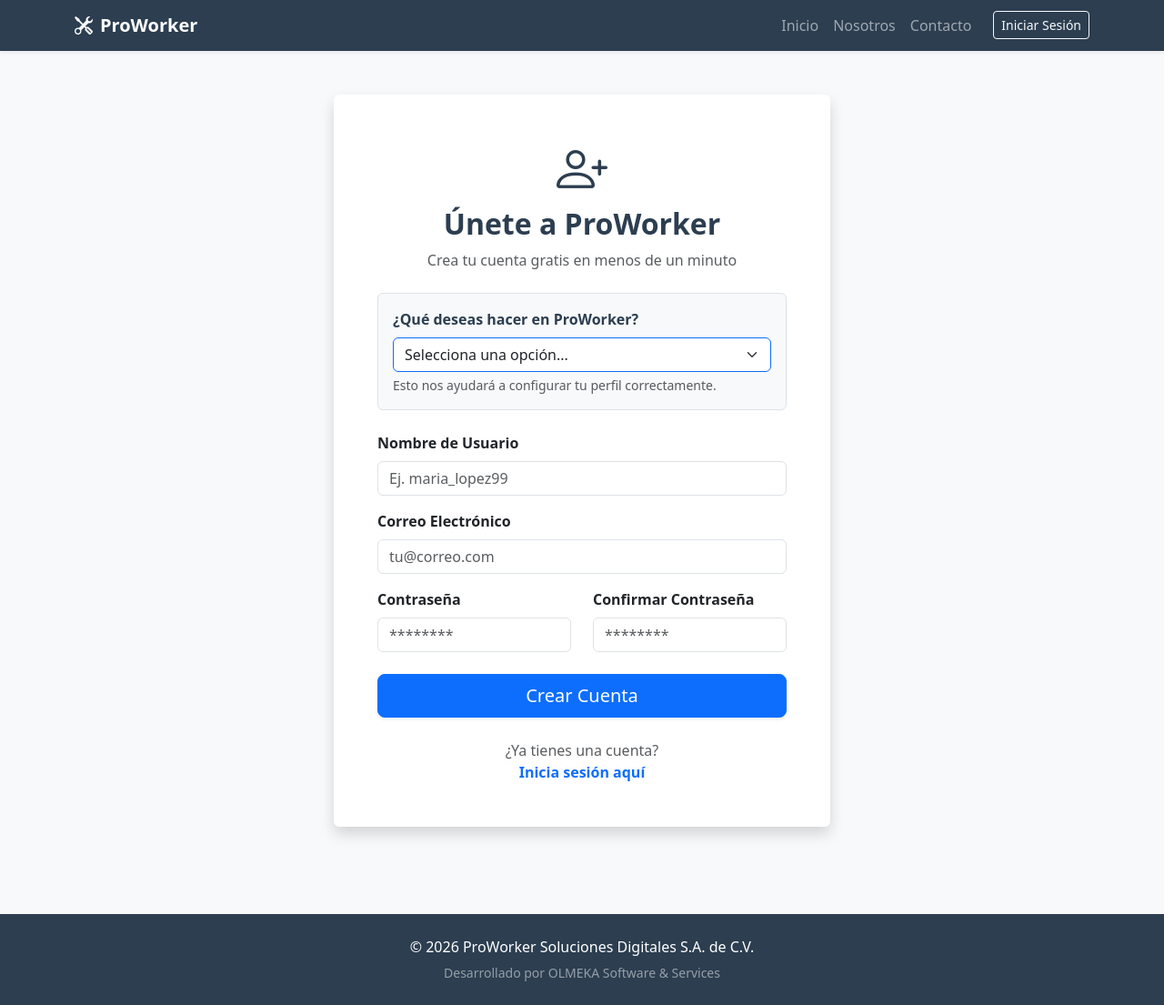
After one commit to osogobio2004/proworker-web, a Django app: page /registro/ in a window 1280 px wide. The commit adds this page. Shown: the whole page at 91% size. Run offline with Django 5.2, Linux system fonts and the light colour scheme.

Commit message:
login, registro, about y contact

```diff
--- a/servicios/urls.py
+++ b/servicios/urls.py
@@ -3,4 +3,8 @@ from . import views
 
 urlpatterns = [
     path('', views.index, name='index'),
+    path('login/', views.vista_login, name='login'),
+    path('registro/', views.vista_registro, name='registro'),
+    path('about/', views.about, name='nosotros'),   # Ruta de Nosotros
+    path('contact/', views.contact, name='contacto'), # Ruta de Contacto
 ]
--- a/servicios/views.py
+++ b/servicios/views.py
@@ -1,6 +1,19 @@
 from django.shortcuts import render
-from .models import PerfilTecnico
 
+# Vista de la página de inicio (ya la teníamos)
 def index(request):
-    tecnicos = PerfilTecnico.objects.all()
-    return render(request, 'servicios/home.html', {'tecnicos': tecnicos})
+    return render(request, 'servicios/home.html')
+
+# Nueva vista temporal para ver el Login
+def vista_login(request):
+    return render(request, 'registration/login.html')
+
+# Nueva vista temporal para ver el Registro
+def vista_registro(request):
+    return render(request, 'registration/registro.html')
+
+def about(request):
+    return render(request, 'servicios/about.html')
+
+def contact(request):
+    return render(request, 'servicios/contact.html')
--- a/templates/base.html
+++ b/templates/base.html
@@ -28,25 +28,26 @@
 <body>
     <nav class="navbar navbar-expand-lg navbar-dark shadow-sm" style="background-color: var(--color-primario);">
         <div class="container">
-            <a class="navbar-brand fw-bold" href="/">
-                <i class="bi bi-tools me-2"></i>ProWorker
-            </a>
+           <a class="navbar-brand fw-bold" href="{% url 'index' %}">
+    <i class="bi bi-tools me-2"></i>ProWorker
+</a>
+
             <button class="navbar-toggler" type="button" data-bs-toggle="collapse" data-bs-toggle="collapse" data-bs-target="#navbarNav">
                 <span class="navbar-toggler-icon"></span>
             </button>
             <div class="collapse navbar-collapse" id="navbarNav">
                 <ul class="navbar-nav ms-auto">
-                    <li class="nav-item">
-                        <a class="nav-link" href="#">Inicio</a>
+                   <li class="nav-item">
+                        <a class="nav-link" href="{% url 'index' %}">Inicio</a>
                     </li>
                     <li class="nav-item">
-                        <a class="nav-link" href="#">Nosotros</a>
+                        <a class="nav-link" href="{% url 'nosotros' %}">Nosotros</a>
                     </li>
                     <li class="nav-item">
-                        <a class="nav-link" href="#">Contacto</a>
+                        <a class="nav-link" href="{% url 'contacto' %}">Contacto</a>
                     </li>
                     <li class="nav-item ms-lg-3">
-                        <a class="btn btn-outline-light btn-sm mt-1" href="#">Iniciar Sesión</a>
+                        <a class="btn btn-outline-light btn-sm mt-1" href="{% url 'login' %}">Iniciar Sesión</a>
                     </li>
                 </ul>
             </div>
--- a/templates/registration/login.html
+++ b/templates/registration/login.html
@@ -33,8 +33,7 @@
 
                         <div class="text-center mt-4">
                             <p class="text-muted mb-0">¿Aún no tienes cuenta en ProWorker?</p>
-                            <a href="#" class="text-decoration-none fw-bold" style="color: var(--color-acento);">Regístrate aquí</a>
-                        </div>
+                                <a href="{% url 'registro' %}" class="text-decoration-none fw-bold" style="color: var(--color-acento);">Regístrate aquí</a>                        </div>
                     </form>
 
                 </div>
--- /dev/null
+++ b/templates/registration/registro.html
@@ -0,0 +1,66 @@
+{% extends "base.html" %}
+
+{% block title %}Crear Cuenta | ProWorker{% endblock %}
+
+{% block content %}
+<div class="container mt-5 mb-5">
+    <div class="row justify-content-center">
+        <div class="col-md-6"> <div class="card shadow border-0" style="border-top: 4px solid var(--color-acento);">
+                <div class="card-body p-5">
+
+                    <div class="text-center mb-4">
+                        <i class="bi bi-person-plus display-4" style="color: var(--color-primario);"></i>
+                        <h2 class="fw-bold mt-2" style="color: var(--color-primario);">Únete a ProWorker</h2>
+                        <p class="text-muted">Crea tu cuenta gratis en menos de un minuto</p>
+                    </div>
+
+                    <form method="POST" action="">
+                        {% csrf_token %}
+
+                        <div class="mb-4 p-3 bg-light rounded border">
+                            <label for="tipo_usuario" class="form-label fw-bold" style="color: var(--color-primario);">¿Qué deseas hacer en ProWorker?</label>
+                            <select class="form-select border-primary" id="tipo_usuario" name="tipo_usuario" required>
+                                <option value="" disabled selected>Selecciona una opción...</option>
+                                <option value="cliente">Quiero buscar y contratar servicios (Cliente)</option>
+                                <option value="tecnico">Quiero ofrecer mis servicios (Socio Técnico)</option>
+                            </select>
+                            <div class="form-text">Esto nos ayudará a configurar tu perfil correctamente.</div>
+                        </div>
+
+                        <div class="mb-3">
+                            <label for="username" class="form-label fw-semibold">Nombre de Usuario</label>
+                            <input type="text" class="form-control" id="username" name="username" placeholder="Ej. maria_lopez99" required>
+                        </div>
+
+                        <div class="mb-3">
+                            <label for="email" class="form-label fw-semibold">Correo Electrónico</label>
+                            <input type="email" class="form-control" id="email" name="email" placeholder="tu@correo.com" required>
+                        </div>
+
+                        <div class="row">
+                            <div class="col-md-6 mb-3">
+                                <label for="password" class="form-label fw-semibold">Contraseña</label>
+                                <input type="password" class="form-control" id="password" name="password" placeholder="********" required>
+                            </div>
+                            <div class="col-md-6 mb-4">
+                                <label for="password_confirm" class="form-label fw-semibold">Confirmar Contraseña</label>
+                                <input type="password" class="form-control" id="password_confirm" name="password_confirm" placeholder="********" required>
+                            </div>
+                        </div>
+
+                        <div class="d-grid">
+                            <button type="submit" class="btn btn-primary btn-lg shadow-sm">Crear Cuenta</button>
+                        </div>
+
+                        <div class="text-center mt-4">
+                            <p class="text-muted mb-0">¿Ya tienes una cuenta?</p>
+                            <a href="{% url 'login' %}" class="text-decoration-none fw-bold" style="color: var(--color-acento);">Inicia sesión aquí</a>
+                        </div>
+                    </form>
+
+                </div>
+            </div>
+        </div>
+    </div>
+</div>
+{% endblock %}
```
Also changed, not shown: templates/servicios/about.html (added, +42 -0 lines), templates/servicios/contact.html (added, +46 -0 lines).
